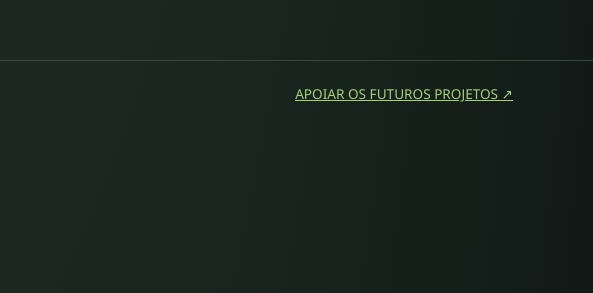
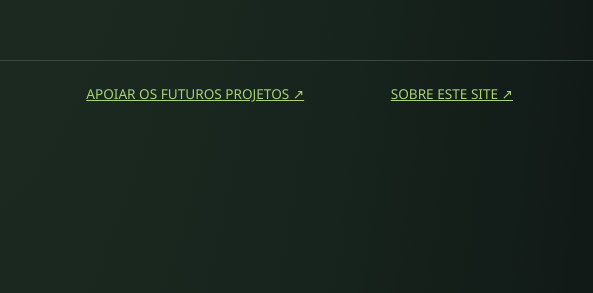
Before and after one commit to agonisingbasher/stardew-valley-wiiu, a website: page index.html in a window 1280 px wide. Shown: the part 4835-5128 px from the top of the page, 687-1280 px from the left. Drawn offline with Linux system fonts and the light colour scheme.

Commit message:
Add site development credit page

```diff
--- a/index.html
+++ b/index.html
@@ -277,6 +277,7 @@
     <div class="wrap footer-content">
       <span data-i18n="footerDisclaimer">Projeto experimental e não oficial. Stardew Valley e seus recursos pertencem aos respectivos titulares.</span>
         <a class="footer-feedback" href="support.html">APOIAR OS FUTUROS PROJETOS ↗</a>
+        <a class="footer-feedback" href="site-development.html">SOBRE ESTE SITE ↗</a>
       <span class="view-counter">
         <img data-src="https://img.shields.io/endpoint?url=https%3A%2F%2Fhits.dwyl.com%2Fagonisingbasher%2Fstardew-valley-wiiu.json&amp;style=flat&amp;color=222&amp;label=Views&amp;labelColor=111&amp;cacheSeconds=0" alt="Views counter">
       </span>
```
Also changed, not shown: site-development.html (added, +1 -0 lines).
